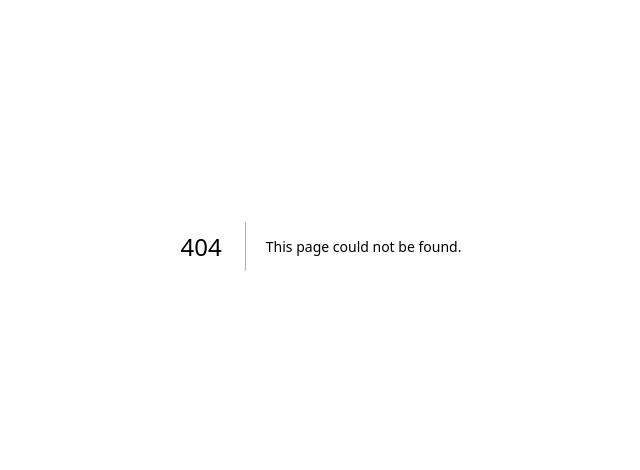
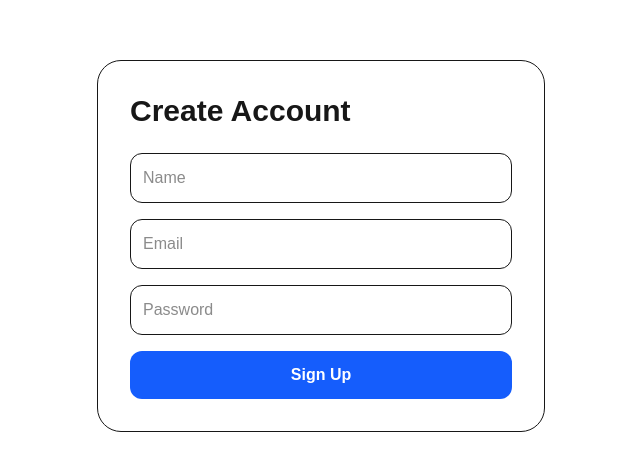
Before and after one commit to imdavidj13-droid/family-rewards-platform, a Next.js app: page /signup in a window 1280 px wide. Before the commit this address had no page. Shown: the part 154-624 px from the top of the page, without its empty margins (319-959 px from the left). Built offline with nearby package versions, Linux system fonts and the light colour scheme; no server answers.

Commit message:
Add signup and login pages with Supabase auth

```diff
--- /dev/null
+++ b/app/login/page.tsx
@@ -0,0 +1,62 @@
+"use client";
+
+import { useState } from "react";
+import { supabase } from "@/lib/supabase";
+
+export default function LoginPage() {
+  const [email, setEmail] = useState("");
+  const [password, setPassword] = useState("");
+  const [message, setMessage] = useState("");
+
+  async function login() {
+    setMessage("");
+
+    const { error } = await supabase.auth.signInWithPassword({
+      email,
+      password,
+    });
+
+    if (error) {
+      setMessage(error.message);
+      return;
+    }
+
+    window.location.href = "/dashboard";
+  }
+
+  return (
+    <main className="min-h-screen flex items-center justify-center p-6">
+      <div className="w-full max-w-md rounded-3xl border p-8">
+        <h1 className="mb-6 text-3xl font-black">Login</h1>
+
+        <input
+          className="mb-4 w-full rounded-xl border p-3"
+          placeholder="Email"
+          value={email}
+          onChange={(e) => setEmail(e.target.value)}
+        />
+
+        <input
+          className="mb-4 w-full rounded-xl border p-3"
+          type="password"
+          placeholder="Password"
+          value={password}
+          onChange={(e) => setPassword(e.target.value)}
+        />
+
+        <button
+          onClick={login}
+          className="w-full rounded-xl bg-blue-600 p-3 font-black text-white"
+        >
+          Login
+        </button>
+
+        {message && (
+          <p className="mt-4 text-center font-bold">
+            {message}
+          </p>
+        )}
+      </div>
+    </main>
+  );
+}
--- /dev/null
+++ b/app/signup/page.tsx
@@ -0,0 +1,70 @@
+"use client";
+
+import { useState } from "react";
+import { supabase } from "@/lib/supabase";
+
+export default function SignupPage() {
+  const [name, setName] = useState("");
+  const [email, setEmail] = useState("");
+  const [password, setPassword] = useState("");
+  const [message, setMessage] = useState("");
+
+  async function signUp() {
+    setMessage("");
+
+    const { data, error } = await supabase.auth.signUp({
+      email,
+      password,
+    });
+
+    if (error) {
+      setMessage(error.message);
+      return;
+    }
+
+    setMessage("Account created successfully!");
+  }
+
+  return (
+    <main className="min-h-screen flex items-center justify-center p-6">
+      <div className="w-full max-w-md rounded-3xl border p-8">
+        <h1 className="mb-6 text-3xl font-black">Create Account</h1>
+
+        <input
+          className="mb-4 w-full rounded-xl border p-3"
+          placeholder="Name"
+          value={name}
+          onChange={(e) => setName(e.target.value)}
+        />
+
+        <input
+          className="mb-4 w-full rounded-xl border p-3"
+          placeholder="Email"
+          value={email}
+          onChange={(e) => setEmail(e.target.value)}
+        />
+
+        <input
+          className="mb-4 w-full rounded-xl border p-3"
+          type="password"
+          placeholder="Password"
+          value={password}
+          onChange={(e) => setPassword(e.target.value)}
+        />
+
+        <button
+          onClick={signUp}
+          className="w-full rounded-xl bg-blue-600 p-3 font-black text-white"
+        >
+          Sign Up
+        </button>
+
+        {message && (
+          <p className="mt-4 text-center font-bold">
+            {message}
+          </p>
+        )}
+      </div>
+    </main>
+  );
+}
```
